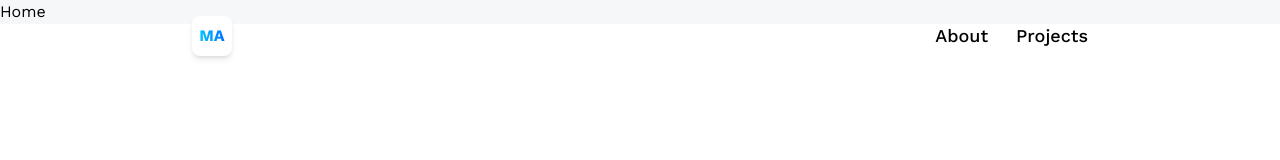
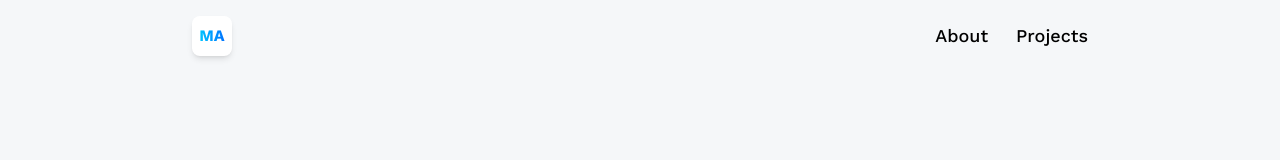
Before and after one commit to Mekarosi/3d-portfolio, a React (Vite) app: page / in a window 1280 px wide. Shown: the top 160 px of the page. Built offline with nearby package versions, Linux system fonts and the light colour scheme.

Commit message:
Installed and implement react three fibre

```diff
--- a/package.json
+++ b/package.json
@@ -10,6 +10,7 @@
     "preview": "vite preview"
   },
   "dependencies": {
+    "@react-three/fiber": "^8.15.16",
     "react": "^18.2.0",
     "react-dom": "^18.2.0",
     "react-router-dom": "^6.22.0"
--- /dev/null
+++ b/src/components/Loader.jsx
@@ -0,0 +1,11 @@
+import React from 'react'
+
+const Loader = () => {
+  return (
+    <div className='flex justify-center items-center'>
+        <div className='w-20 h-20 border-2 border-opacity-20 border-blue-500 border-t-blue-500 rounded-full animate-spin' />
+    </div>
+  )
+}
+
+export default Loader
--- a/src/pages/Home.jsx
+++ b/src/pages/Home.jsx
@@ -1,8 +1,22 @@
-import React from 'react'
+import { Suspense } from 'react'
+import { Canvas } from '@react-three/fiber'
+import Loader from '../components/Loader'
+
+ {/* <div className='absolute top-28 left-0 right-0 z-10 flex items-center justify-center'>
+        POPUP
+      </div> */}
 
 const Home = () => {
   return (
-    <div>Home</div>
+    <section className='w-full h-screen relative '>
+
+      <Canvas
+        className='w-full h-screen bg-transparent'
+        camera={{ near: 0.1, far: 1000 }}
+      >
+        <Suspense fallback={<Loader />}></Suspense>
+      </Canvas>
+    </section>
   )
 }
 
```
Also changed, not shown: 1 other file (tests, documents, lock files or other folders).
